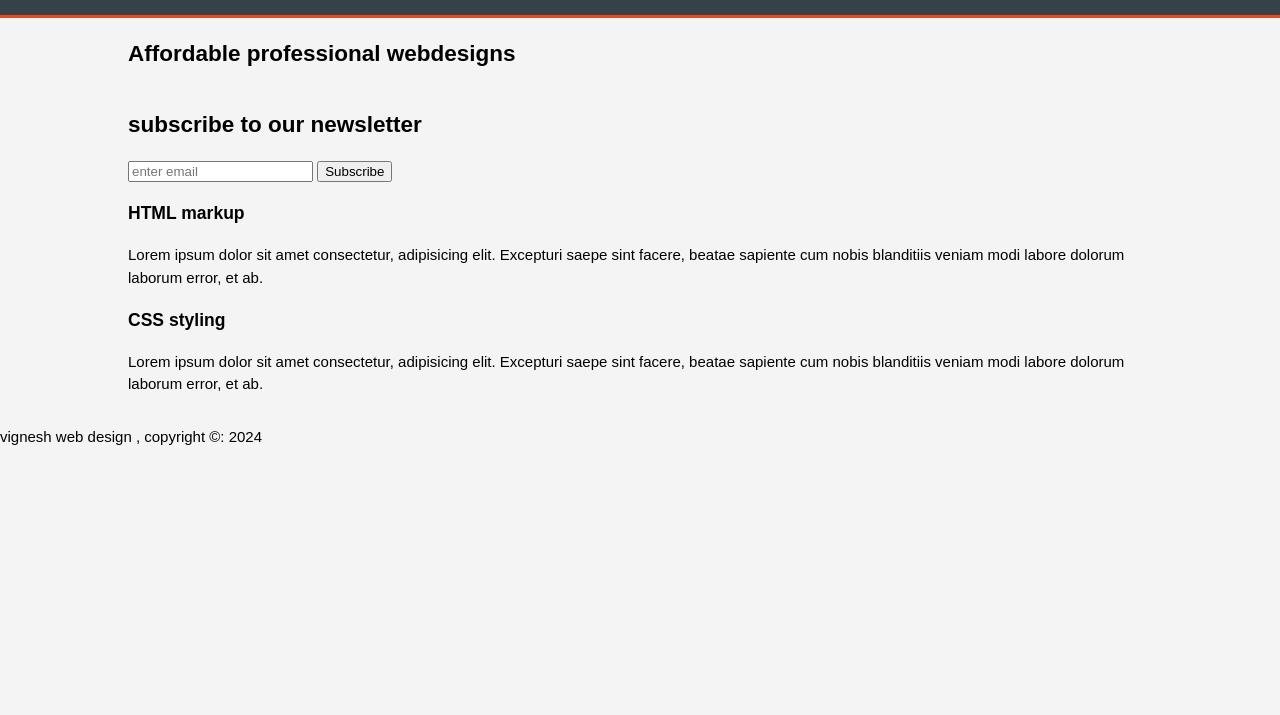
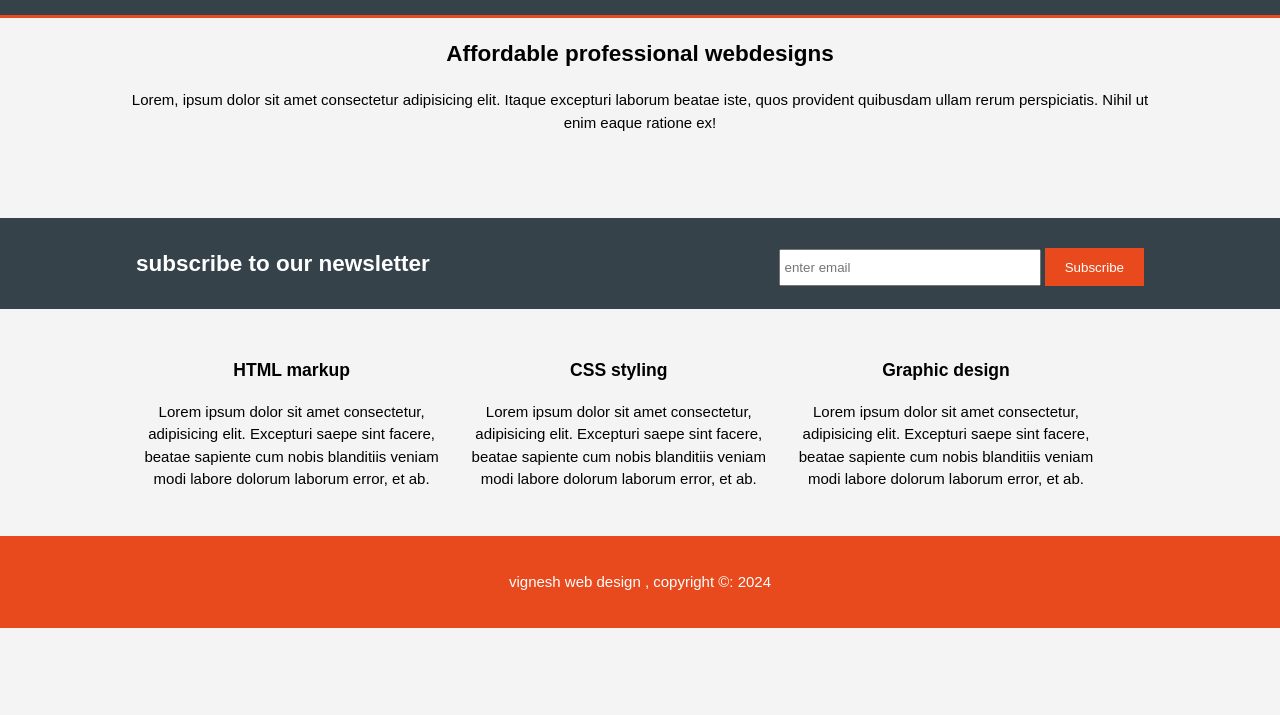
Before and after one commit to Vigneshsri2002/HTML-css-project, a plain HTML site: page Landing-page/index.html in a window 1280 px wide. Shown: the part 85-800 px from the top of the page. Drawn offline with Linux system fonts and the light colour scheme.

Commit message:
index file modified

```diff
--- a/Landing-page/index.html
+++ b/Landing-page/index.html
@@ -1,3 +1,14 @@
+
+<!-- Learn from these project font koduthu fontsize, lineheight and font family tharalam
+
+2) how to set a navbar
+
+* header logo => float left and  h1 => margin,padding 0
+
+* ul => margin 0 padding 0 and header nav float right
+
+-->
+
 <!DOCTYPE html>
 <html lang="en">
 <head>
@@ -9,7 +20,10 @@
 <style>
 
 
-
+:root
+{
+    --blues:blue;
+}
 
 body{
     /* font-family: Arial, Helvetica, sans-serif;
@@ -17,6 +31,8 @@ body{
     line-height: 1.5; */
 
 font:15px/1.5 Arial,Helvetica,sans-serif;
+
+/* background-color: var(--blues) !important; */
 
 padding:0;
 margin:0;
@@ -76,6 +92,132 @@ header nav
     float:right;
     margin-top: 10px;
 }
+
+header .highlight, header .current
+{
+color:#e8491d;
+}
+
+header a:hover{
+color:#cccccc;
+font-weight: bold;;
+}
+
+/* content */
+
+#content
+{
+min-height: 200px;
+text-align: center;
+/* background: url() no-repeat 0 -400px; 0 x axis -400px is vertical y axis */
+}
+
+#showcase h1{
+
+
+    margin-top: 100px;;
+font-size: 55px;
+margin-bottom: 10px;
+}
+
+#showcase p{
+    font-size: 20px;
+}
+
+#newsletter
+{
+    padding:10px;
+    color:#ffffff;
+    background-color: #35424a;
+}
+
+#newsletter h1
+{
+float:left;
+}
+
+#newsletter form{
+    float:right;
+    margin-top: 20px;
+}
+
+#newsletter input[type="email"]
+{
+padding:4px;
+height:25px;
+width:250px;
+}
+
+input:focus{
+    outline: 0;
+}
+
+.button_1
+{
+    height:38px;
+background-color: #e8491d;
+border:none ;
+/* border:0; also we can give */
+
+padding-left: 20px;
+padding-right: 20px;
+color:#ffffff;
+}
+
+#boxes
+{
+    margin-top: 20px;
+}
+
+#boxes .box
+{
+    float:left;
+    width:30%;
+    text-align: center;
+    padding:10px;
+}
+
+#boxes .box img
+{
+    width:90px;
+}
+
+footer{
+    padding:20px;
+    margin-top:20px;
+    color:#ffffff;
+    background-color: #e8491d;
+    text-align: center;
+}
+
+
+@media all and (max-width:768px)
+{
+    header #logo,header nav,header nav li,#newsletter h1,#newsletter form,#boxes .box,article#main-col,aside#sidebar{
+        float:none;
+        text-align:center;
+        width:100%;
+    }
+
+#newsletter button, .quote .button{
+
+    display:block;
+    width:100%;
+}
+
+
+#newsletter form input[type="email"].qutoe input,.quote textarea
+{
+    width:100%;
+    margin-bottom: 5px;
+}
+
+
+}
+
+
+
+
 </style>
 
 
@@ -88,7 +230,7 @@ header nav
 <div class="container">
 
     <div id="logo">
-<h1> vignesh web design </h1>
+<h1> <span class="highlight">vignesh </span> web design </h1>
 </div>
 
 
@@ -98,7 +240,7 @@ header nav
 
 <ul>
 
-<li> <a href="index.html"> Home </a></li>
+<li> <a href="index.html" class="current"> Home </a></li>
 <li> <a href="index.html"> About </a></li>
 <li> <a href="index.html"> Services </a></li>
 
@@ -117,6 +259,7 @@ header nav
 
 <h1> Affordable professional webdesigns </h1>
 
+<p> Lorem, ipsum dolor sit amet consectetur adipisicing elit. Itaque excepturi laborum beatae iste, quos provident quibusdam ullam rerum perspiciatis. Nihil ut enim eaque ratione ex!</p>
 </div>
 
 </section>
@@ -160,6 +303,16 @@ header nav
 
     </div>
 
+
+    <div class="box">
+
+        <h3> Graphic design
+             </h3>
+        <p> Lorem ipsum dolor sit amet consectetur, adipisicing elit. Excepturi saepe sint facere, beatae sapiente cum nobis blanditiis veniam modi labore dolorum laborum error, et ab.</p>
+
+        </div>
+
+
 </div>
 
 </section>
```
